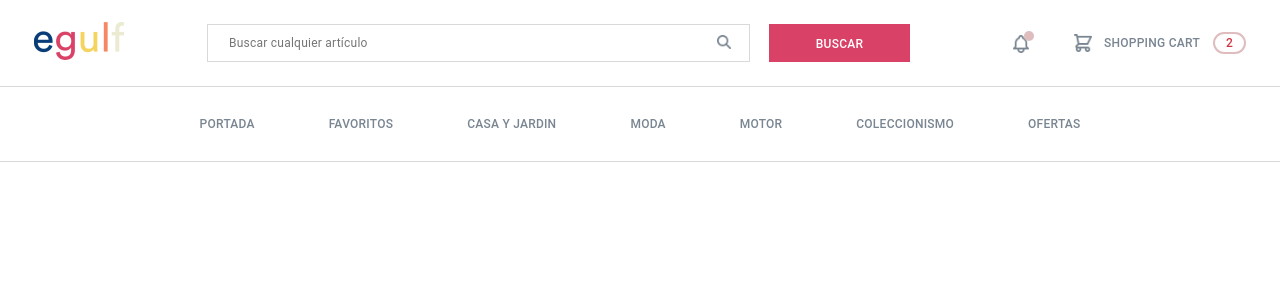
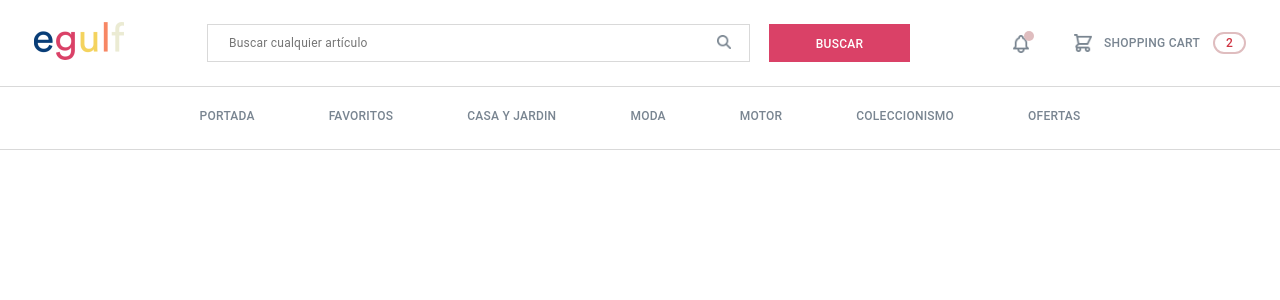
Before and after one commit to angelbt91/EGulfProjectNuclio-Frontend, a React (Create React App) app: page / in a window 1280 px wide. Shown: the top 300 px of the page. Built offline with nearby package versions, Linux system fonts and the light colour scheme.

Commit message:
tabheader completed, needs little fix

```diff
--- a/src/App.css
+++ b/src/App.css
@@ -4,4 +4,8 @@
 
 ._separatorLine1{
   margin-top: 21.98px;
+  margin-bottom: 0px;
 }
+._separatorLine2{
+  margin-top: 0px;
+}
--- a/src/components/tabheader/tabheader.css
+++ b/src/components/tabheader/tabheader.css
@@ -2,6 +2,7 @@
     display: flex;
     flex-direction: row;
     justify-content: center;
+    height:62px;
 }
 
 ._tabheadContainer > div{
--- a/src/components/tabheader/tabheader.js
+++ b/src/components/tabheader/tabheader.js
@@ -2,12 +2,12 @@ import './tabheader.css'
 
 function Rosificacion(event){
     event.target.style.color = '#DA4167';
-    event.target.style.border = "4px solid #DA4167";
+    event.target.style.borderBottom = "4px solid #DA4167";
 }
 
 function Blackificacion(event){
     event.target.style.color = '#798591';
-    event.target.style.border = "0px"
+    event.target.style.borderBottom = "0px";
 }
 
 const TabHeader = () => {
```
